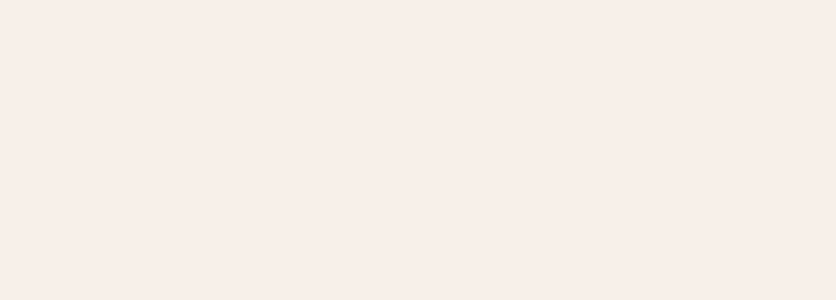
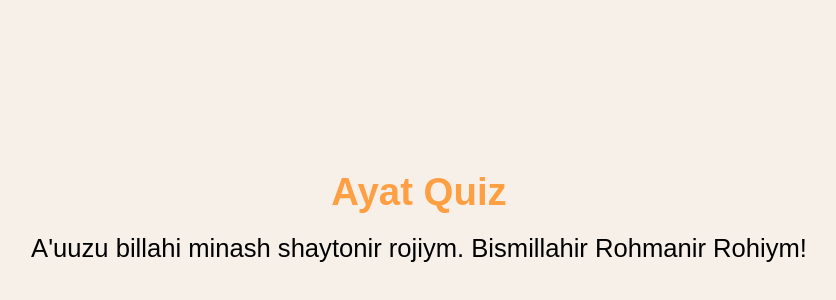
Before and after one commit to AzamovMuhammad/AyatUz, a React (Vite) app: page /entry in a window 1280 px wide. Before the commit this address had no page. Shown: the part 184-484 px from the top of the page, without its empty margins (221-1057 px from the left). Built offline with nearby package versions, Linux system fonts and the light colour scheme.

Commit message:
stage added navigate and create entry page

```diff
--- a/src/App.jsx
+++ b/src/App.jsx
@@ -17,6 +17,7 @@ import NotFoundPage from "./Pages/notFoundPage";
 import UserLayout from "./components/UserLayout";
 import TestType from "./Pages/TestType";
 import Stage from "./Pages/Stage";
+import EntryTest from "./Pages/entryTest";
 
 function App() {
   const [loadingComplete, setLoadingComplete] = useState(false);
@@ -63,6 +64,7 @@ function AppContent({ loadingComplete, setLoadingComplete, languageSelected }) {
         <Route path="stage" element={<Stage />} />
         <Route path="*" element={<NotFoundPage />} />
       </Route>
+      <Route path="/entry" element={<EntryTest />} />
     </Routes>
   );
 }
--- a/src/Pages/Stage.jsx
+++ b/src/Pages/Stage.jsx
@@ -1,33 +1,43 @@
-import React from 'react'
-import { FaLock, FaPlay } from 'react-icons/fa';
-import '../style/stage.css';
+import React from "react";
+import { FaLock, FaPlay } from "react-icons/fa";
+import "../style/stage.css";
+
+import { useNavigate } from "react-router-dom";
 
 const levels = [
-    { id: 1, name: '1-bosqich', unlocked: true },
-    { id: 2, name: '2-bosqich', unlocked: false },
-    { id: 3, name: '3-bosqich', unlocked: false },
-    { id: 4, name: '4-bosqich', unlocked: false },
-    { id: 5, name: '5-bosqich', unlocked: false },
-    { id: 6, name: '6-bosqich', unlocked: false },
-    { id: 7, name: '7-bosqich', unlocked: false },
-    { id: 8, name: '8-bosqich', unlocked: false },
+  { id: 1, name: "1-bosqich", unlocked: true },
+  { id: 2, name: "2-bosqich", unlocked: false },
+  { id: 3, name: "3-bosqich", unlocked: false },
+  { id: 4, name: "4-bosqich", unlocked: false },
+  { id: 5, name: "5-bosqich", unlocked: false },
+  { id: 6, name: "6-bosqich", unlocked: false },
+  { id: 7, name: "7-bosqich", unlocked: false },
+  { id: 8, name: "8-bosqich", unlocked: false },
 ];
 
 function Stage() {
+  const navigate = useNavigate();
+
   return (
     <div className="level-container">
       <h1 className="intro-text">Bismillahir rohmanir rohiym, boshladik!</h1>
       {levels.map((level) => (
         <div
           key={level.id}
-        className={`level-btn ${level.unlocked ? 'unlocked' : 'locked'}`}
-      >
+          className={`level-btn ${level.unlocked ? "unlocked" : "locked"}`}
+          onClick={() => {
+            if (level.unlocked) {
+              navigate("/entry");
+            } else {
+              alert("Bu bosqich hozircha yopiq.");
+            }
+          }}>
           <span>{level.name}</span>
           {level.unlocked ? <FaPlay /> : <FaLock />}
         </div>
       ))}
     </div>
-  )
+  );
 }
 
-export default Stage
+export default Stage;
--- /dev/null
+++ b/src/Pages/entryTest.jsx
@@ -0,0 +1,13 @@
+import React from 'react'
+import '../style/entryTest.css'
+
+function EntryTest() {
+  return (
+    <div className='container'>
+        <h1>Ayat Quiz</h1>
+        <p>A'uuzu billahi minash shaytonir rojiym. Bismillahir Rohmanir Rohiym!</p>
+    </div>
+  )
+}
+
+export default EntryTest
--- /dev/null
+++ b/src/style/entryTest.css
@@ -0,0 +1,7 @@
+.container{
+    width: 100%;
+    min-height: 100vh;
+    display: flex;
+    align-items: center;
+    justify-content: center;
+}
```
Lines whose indentation alone changed are shown as unchanged.
